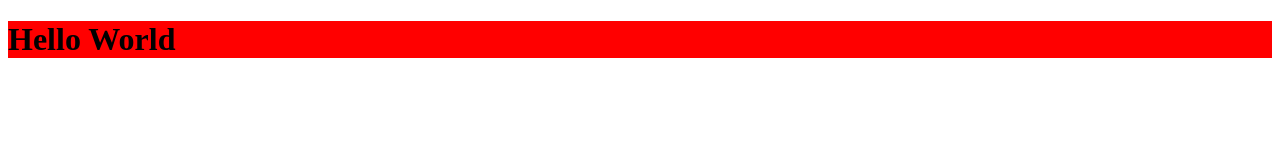
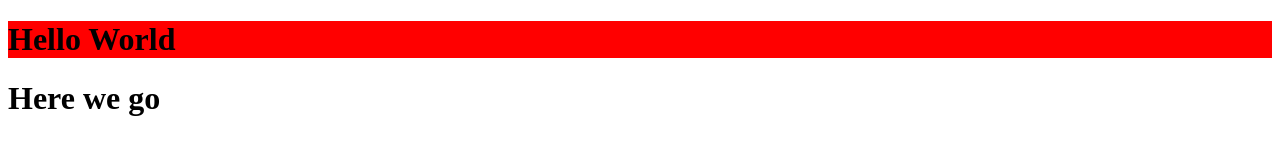
Before and after one commit to Saifgr8/NJR, a plain HTML site: page index.html in a window 1280 px wide. Drawn offline with nearby package versions, Linux system fonts and the light colour scheme.

Commit message:
1st commit

```diff
--- a/index.html
+++ b/index.html
@@ -8,6 +8,7 @@
   </head>
   <body>
     <div id="root"></div>
+    <h1>Here we go</h1>
     <script
       crossorigin
       src="https://unpkg.com/react@18/umd/react.development.js"
```
